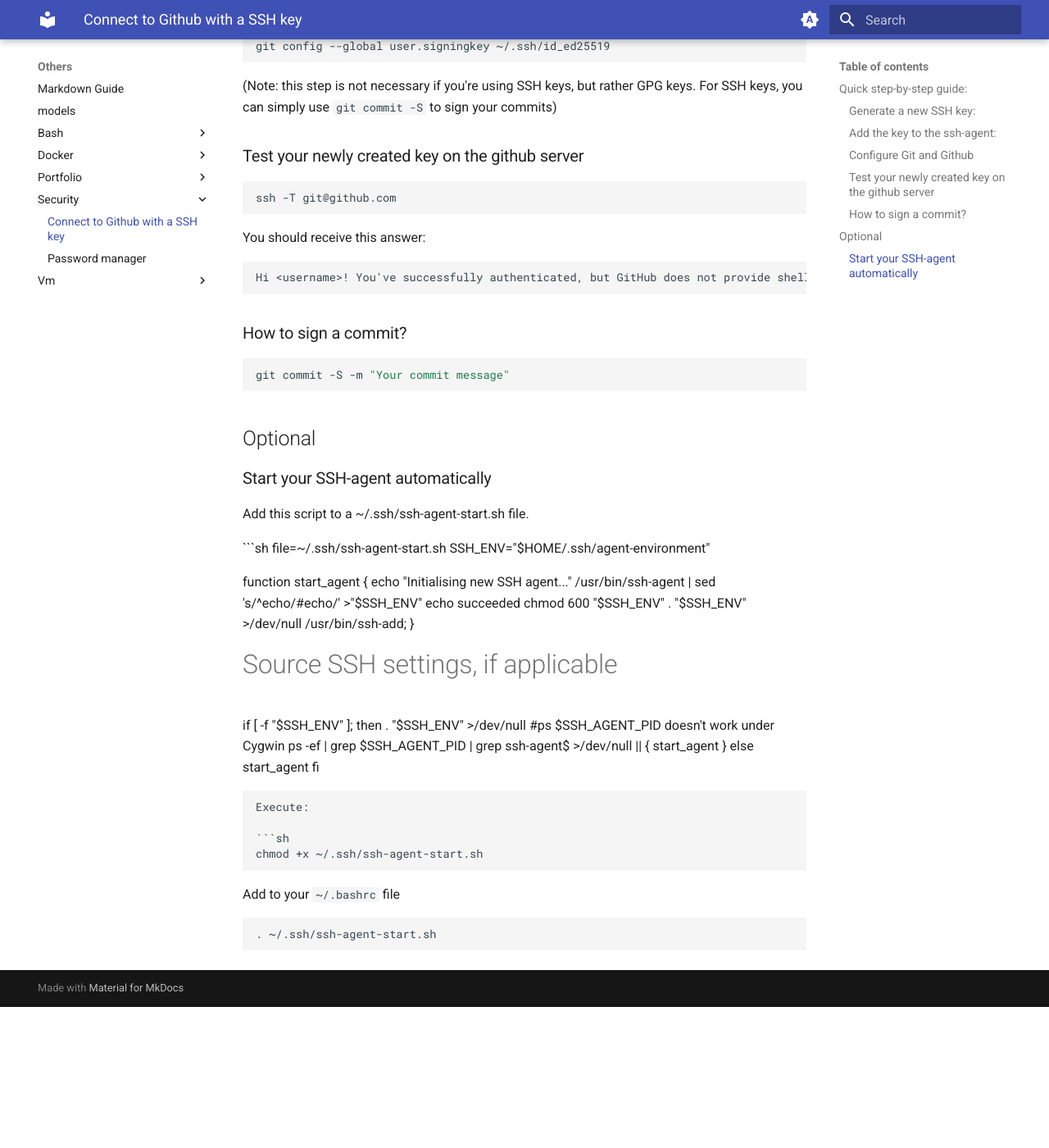
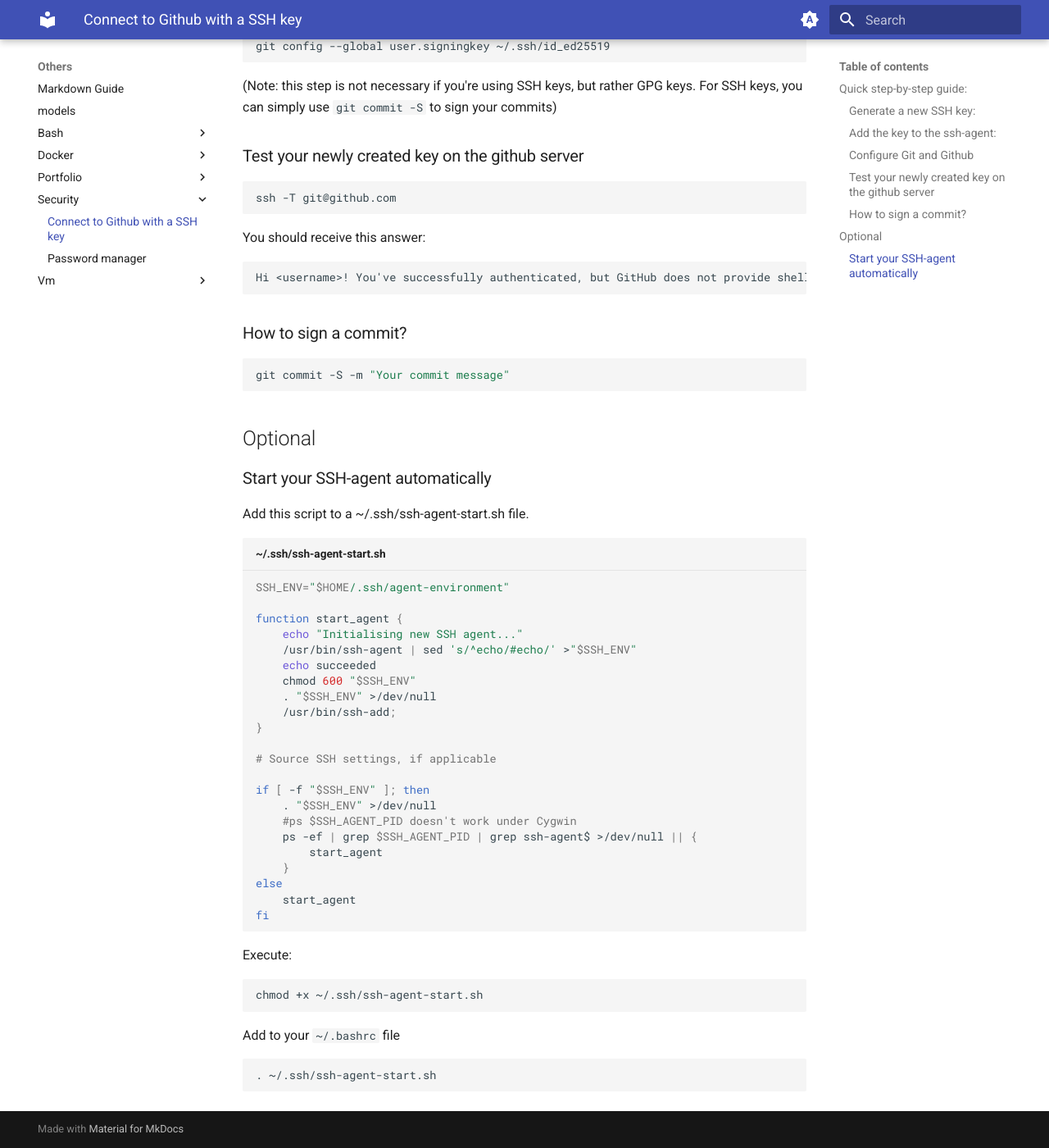
Before and after one commit to Z01-HelloThere/doc, an MkDocs documentation site: the page built from docs/others/security/add-ssh-key-github.md, in a window 1280 px wide and 1400 px high, scrolled down 1127 px. Shown: the whole window at 82% size. Built offline with MkDocs 1.6.1 and Material for MkDocs 9.7.7, drawn with Linux system fonts in a browser that asks for light colours; before the commit the page ends 2355 px from its top, so only the background shows below that.

Commit message:
correction code block

````diff
--- a/docs/others/security/add-ssh-key-github.md
+++ b/docs/others/security/add-ssh-key-github.md
@@ -71,7 +71,7 @@
 
 Add this script to a ~/.ssh/ssh-agent-start.sh file.
 
-```sh file=~/.ssh/ssh-agent-start.sh
+```sh title="~/.ssh/ssh-agent-start.sh"
 SSH_ENV="$HOME/.ssh/agent-environment"
 
 function start_agent {
````
